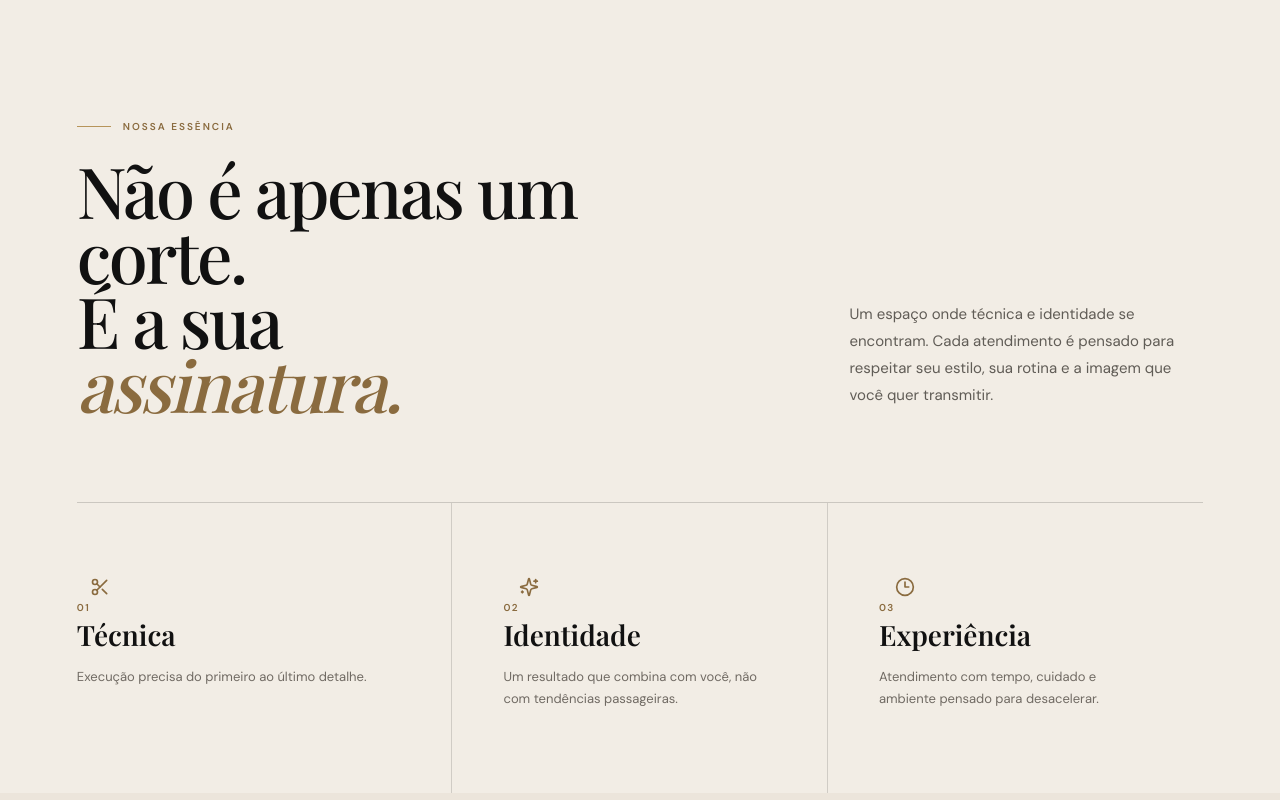
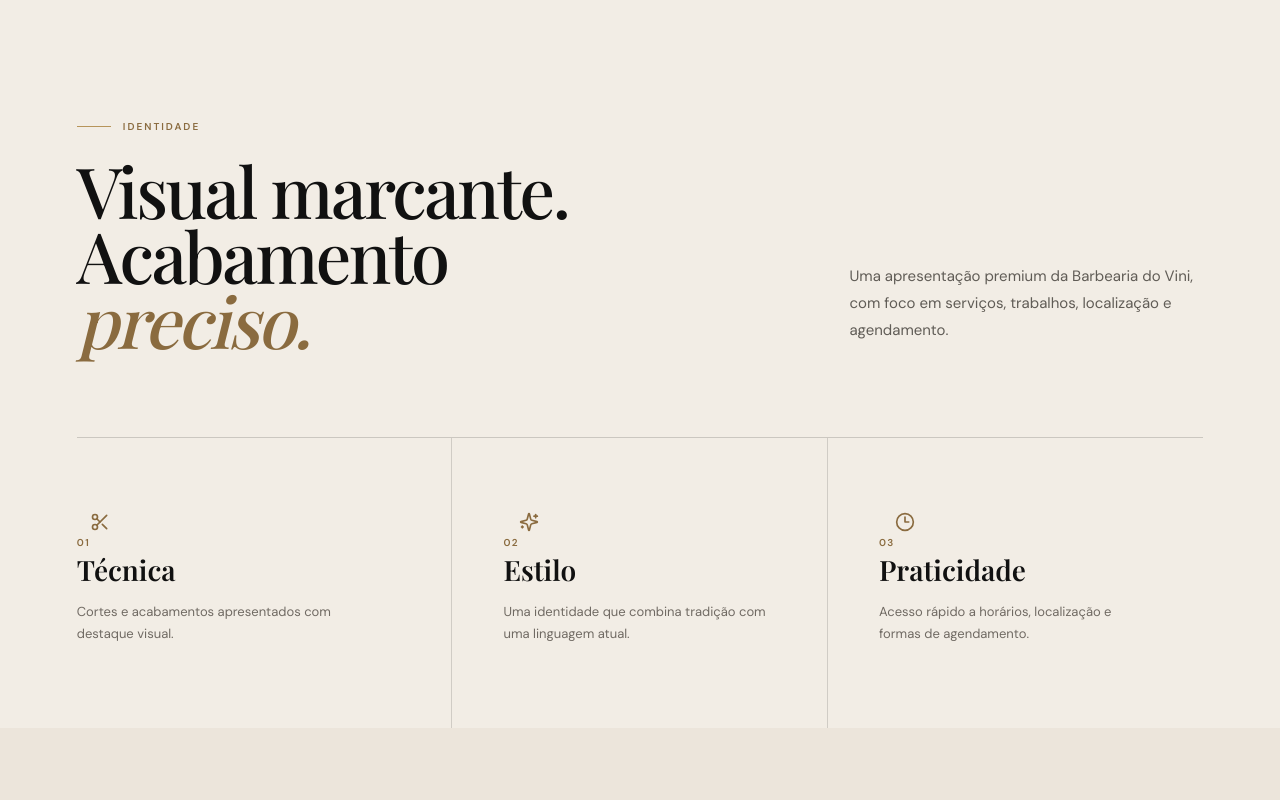
Before and after one commit to byeduardaanjos/DBarberShop, a Next.js app: page / in a window 1280 px wide. Shown: the part 800-1600 px from the top of the page. Built offline with nearby package versions, Linux system fonts and the light colour scheme; a web font is replaced by a local one.

Commit message:
Simplifica protótipo D'Vini e remove seções com informações não confirmadas

```diff
--- a/app/page.tsx
+++ b/app/page.tsx
@@ -12,7 +12,6 @@ import {
   MessageCircle,
   Scissors,
   Sparkles,
-  Star,
   X,
 } from "lucide-react";
 
@@ -62,7 +61,6 @@ export default function Home() {
         <nav className={menuOpen ? "dv-nav open" : "dv-nav"}>
           <a href="#servicos" onClick={closeMenu}>Serviços</a>
           <a href="#trabalhos" onClick={closeMenu}>Trabalhos</a>
-          <a href="#sobre" onClick={closeMenu}>A barbearia</a>
           <a href="#localizacao" onClick={closeMenu}>Localização</a>
         </nav>
 
@@ -91,7 +89,7 @@ export default function Home() {
             <em>ao moderno.</em>
           </h1>
           <p className="dv-hero-copy">
-            Técnica, estilo e cuidado em uma experiência feita para quem entende que presença começa nos detalhes.
+            Estilo, técnica e cuidado em uma experiência pensada para valorizar cada detalhe.
           </p>
           <div className="dv-hero-actions">
             <button className="dv-primary" onClick={() => setBookingOpen(true)}>
@@ -110,17 +108,17 @@ export default function Home() {
       </section>
 
       <section className="dv-manifesto">
-        <p className="dv-kicker"><span /> NOSSA ESSÊNCIA</p>
+        <p className="dv-kicker"><span /> IDENTIDADE</p>
         <div className="dv-manifesto-grid">
-          <h2>Não é apenas um corte.<br/>É a sua <em>assinatura.</em></h2>
+          <h2>Visual marcante.<br/>Acabamento <em>preciso.</em></h2>
           <p>
-            Um espaço onde técnica e identidade se encontram. Cada atendimento é pensado para respeitar seu estilo, sua rotina e a imagem que você quer transmitir.
+            Uma apresentação premium da Barbearia do Vini, com foco em serviços, trabalhos, localização e agendamento.
           </p>
         </div>
         <div className="dv-values">
-          <article><b>01</b><Scissors /><h3>Técnica</h3><p>Execução precisa do primeiro ao último detalhe.</p></article>
-          <article><b>02</b><Sparkles /><h3>Identidade</h3><p>Um resultado que combina com você, não com tendências passageiras.</p></article>
-          <article><b>03</b><Clock3 /><h3>Experiência</h3><p>Atendimento com tempo, cuidado e ambiente pensado para desacelerar.</p></article>
+          <article><b>01</b><Scissors /><h3>Técnica</h3><p>Cortes e acabamentos apresentados com destaque visual.</p></article>
+          <article><b>02</b><Sparkles /><h3>Estilo</h3><p>Uma identidade que combina tradição com uma linguagem atual.</p></article>
+          <article><b>03</b><Clock3 /><h3>Praticidade</h3><p>Acesso rápido a horários, localização e formas de agendamento.</p></article>
         </div>
       </section>
 
@@ -156,38 +154,13 @@ export default function Home() {
         </div>
       </section>
 
-      <section className="dv-about" id="sobre">
-        <div className="dv-about-image">
-          <img src="https://images.unsplash.com/photo-1585747860715-2ba37e788b70?auto=format&fit=crop&w=1400&q=88" alt="Interior de uma barbearia premium" />
-          <span className="dv-image-tag">TRADIÇÃO · TÉCNICA · PRESENÇA</span>
-        </div>
-        <div className="dv-about-copy">
-          <p className="dv-kicker"><span /> BARBEARIA DO VINI</p>
-          <h2>Clássico na essência.<br/><em>Atual na atitude.</em></h2>
-          <p>
-            A Barbearia do Vini nasce do encontro entre o respeito pela barbearia tradicional e a linguagem do homem contemporâneo. Um atendimento próximo, técnico e sem pressa.
-          </p>
-          <div className="dv-about-stats">
-            <div><strong>01</strong><span>atendimento pensado no seu estilo</span></div>
-            <div><strong>100%</strong><span>foco em acabamento e experiência</span></div>
-          </div>
-        </div>
-      </section>
-
-      <section className="dv-proof">
-        <p className="dv-kicker"><span /> EXPERIÊNCIA</p>
-        <blockquote>“Um corte bem feito muda o visual. Uma experiência bem feita muda a forma como você se apresenta.”</blockquote>
-        <div className="dv-stars" aria-label="Cinco estrelas"><Star/><Star/><Star/><Star/><Star/></div>
-        <small>Espaço reservado para avaliações reais do Google.</small>
-      </section>
-
       <section className="dv-location" id="localizacao">
         <div className="dv-location-main">
-          <p className="dv-kicker"><span /> VENHA CONHECER</p>
+          <p className="dv-kicker"><span /> LOCALIZAÇÃO</p>
           <h2>Seu próximo corte<br/>começa <em>aqui.</em></h2>
           <a className="dv-map-link" href="https://maps.app.goo.gl/rpTWc2T2RkhYW5aT9?g_st=ic" target="_blank" rel="noreferrer">
             <MapPin />
-            <span><small>LOCALIZAÇÃO</small><strong>São Sebastião · Palhoça — SC</strong><em>Abrir no Google Maps</em></span>
+            <span><small>GOOGLE MAPS</small><strong>São Sebastião · Palhoça — SC</strong><em>Abrir localização</em></span>
             <ArrowRight />
           </a>
         </div>
@@ -203,7 +176,7 @@ export default function Home() {
       <section className="dv-final-cta">
         <span className="dv-final-watermark">dº Vini</span>
         <div>
-          <p className="dv-kicker"><span /> PRONTO PARA MUDAR O VISUAL?</p>
+          <p className="dv-kicker"><span /> AGENDE SEU HORÁRIO</p>
           <h2>Seu horário.<br/><em>Seu estilo.</em></h2>
           <button className="dv-primary dv-primary-light" onClick={() => setBookingOpen(true)}><span>Quero agendar</span><ArrowRight size={18}/></button>
         </div>
@@ -220,9 +193,9 @@ export default function Home() {
         <div className="dv-modal-backdrop" onMouseDown={(e) => e.target === e.currentTarget && setBookingOpen(false)}>
           <section className="dv-booking-modal" role="dialog" aria-modal="true" aria-label="Demonstração de agendamento">
             <button className="dv-modal-close" onClick={() => setBookingOpen(false)} aria-label="Fechar"><X /></button>
-            <p className="dv-kicker"><span /> EXPERIÊNCIA DE AGENDAMENTO</p>
+            <p className="dv-kicker"><span /> AGENDAMENTO</p>
             <h2>Como prefere<br/><em>reservar seu horário?</em></h2>
-            <p className="dv-modal-intro">Na versão final, o cliente pode escolher entre atendimento rápido pelo WhatsApp ou agenda integrada ao próprio site.</p>
+            <p className="dv-modal-intro">O projeto pode funcionar com atendimento direto pelo WhatsApp ou com uma agenda completa dentro do próprio site.</p>
             <div className="dv-booking-options">
               <button>
                 <MessageCircle />
```
